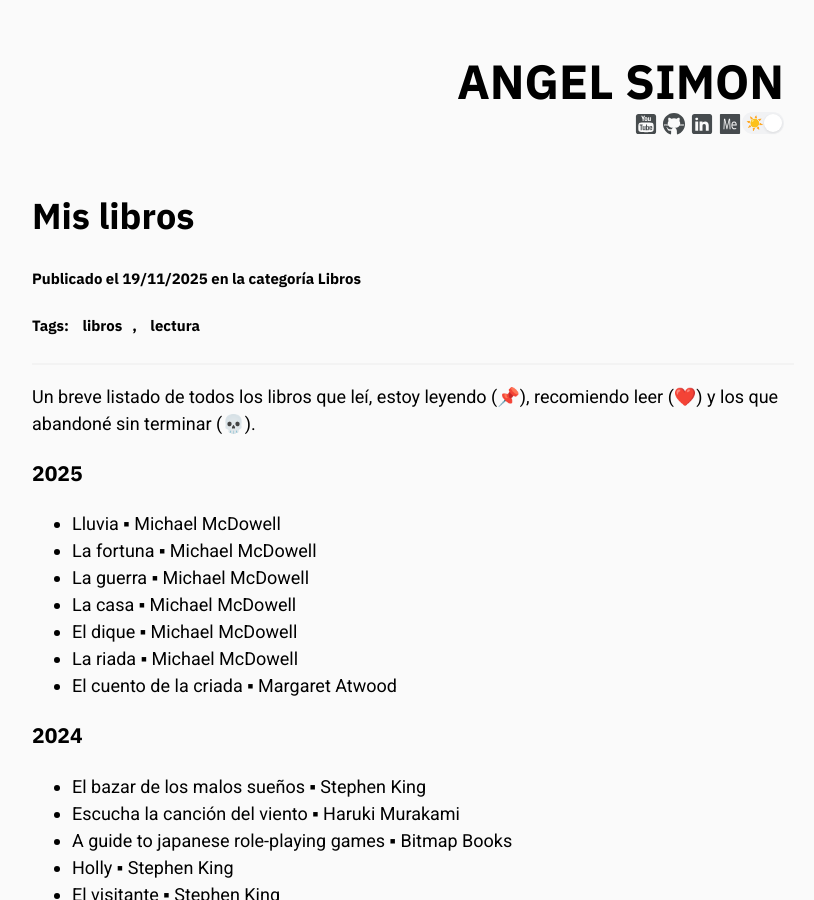
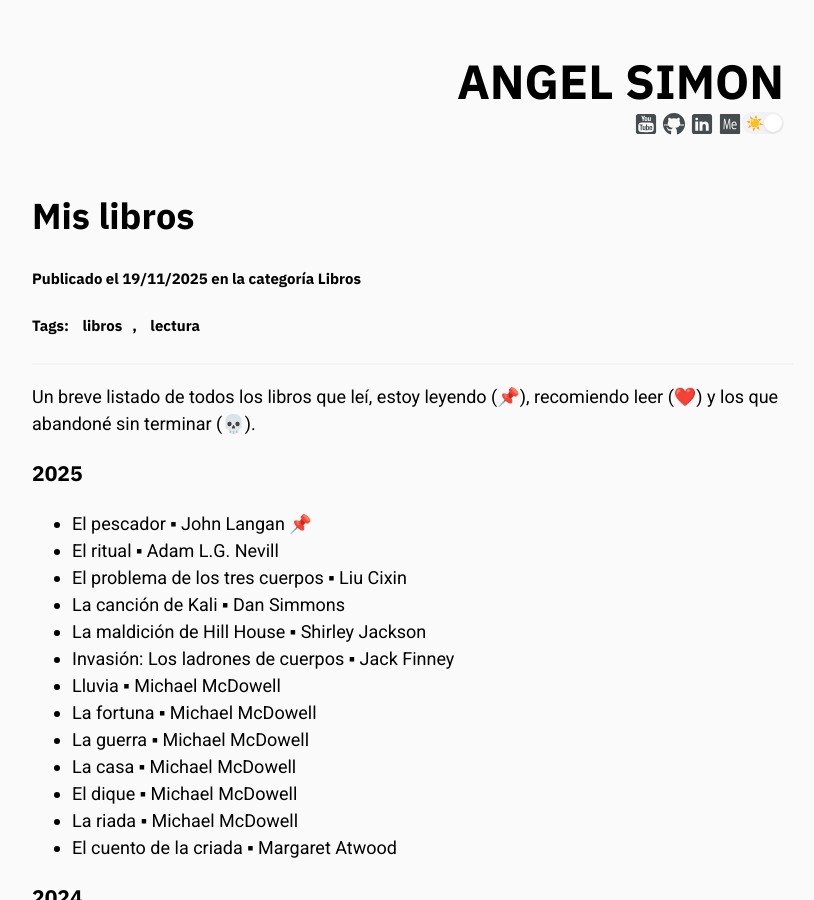
Before and after one commit to angelsimon/angelsimon.github.io, a Jekyll site: the page built from _posts/2025-11-19-Mis-libros.md, in a window 1280 px wide and 900 px high. Shown: the whole window, without its empty margins (227-1041 px from the left). Built offline with Jekyll 4.4.1, drawn with Linux system fonts in a browser that asks for light colours; comment, search, counter and statistics services are not loaded.

Commit message:
Libros 2025

```diff
--- a/_posts/2025-11-19-Mis-libros.md
+++ b/_posts/2025-11-19-Mis-libros.md
@@ -14,6 +14,12 @@ Un breve listado de todos los libros que leí, estoy leyendo (📌), recomiendo
 
 ### 2025
 
+- El pescador ▪ John Langan 📌
+- El ritual ▪ Adam L.G. Nevill
+- El problema de los tres cuerpos ▪ Liu Cixin
+- La canción de Kali ▪ Dan Simmons
+- La maldición de Hill House ▪ Shirley Jackson
+- Invasión: Los ladrones de cuerpos ▪ Jack Finney
 - Lluvia ▪ Michael McDowell
 - La fortuna ▪ Michael McDowell
 - La guerra ▪ Michael McDowell
```
